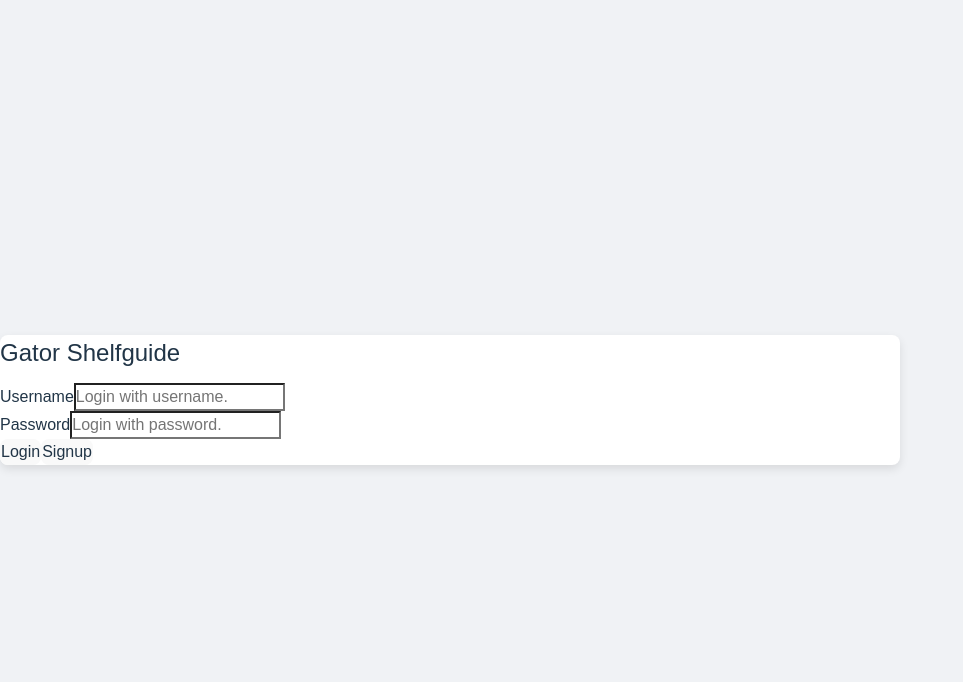
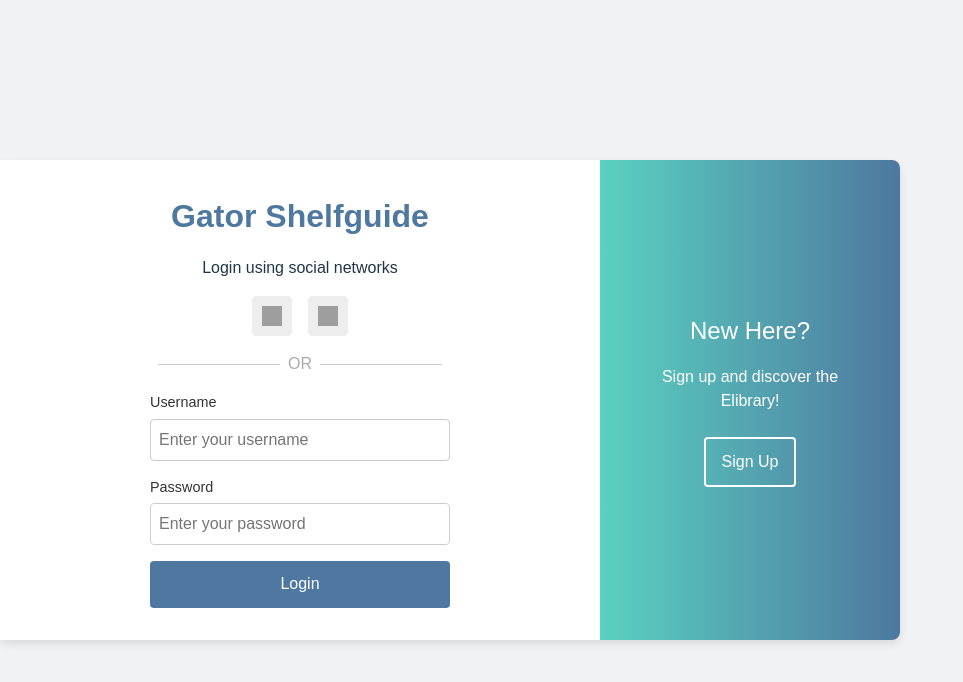
Before and after one commit to weirong57/CEN5035-2025SP---Gator-Shelfguide, a React (Vite) app in the folder library-system/: page /login in a window 1280 px wide. Shown: the top 682 px of the page, without its empty margins (0-963 px from the left). Built offline with nearby package versions, Linux system fonts and the light colour scheme; grey boxes are pictures that could not be loaded.

Commit message:
login.jsx

```diff
--- a/library-system/src/login.jsx
+++ b/library-system/src/login.jsx
@@ -1,4 +1,3 @@
-// Login.js
 import React, { useState } from 'react';
 import { useNavigate } from 'react-router-dom';
 import './Login.css';
@@ -8,57 +7,100 @@ const Login = () => {
   const [password, setPassword] = useState('');
   const navigate = useNavigate();
 
-  const handleSubmit = (type) => (e) => {
+  // Handle username/password login
+  const handleLogin = (e) => {
     e.preventDefault();
 
     if (!username.trim() || !password.trim()) {
-      alert('Please login with your username and password.');
+      alert('Please enter your username and password.');
       return;
     }
 
-    console.log(`${type}:`, username, password);
+    // TODO: Replace with your actual authentication logic
+    console.log('Username login:', username, password);
     localStorage.setItem('isLoggedIn', 'true');
-
     navigate('/main/dashboard');
   };
 
+  // Navigate to signup page
+  const handleSignup = () => {
+    navigate('/signup');
+  };
+
+  // Placeholder for social login
+  const handleSocialLogin = (provider) => {
+    console.log(`Login with ${provider}`);
+  };
+
   return (
+    <div className="login-page">
       <div className="login-container">
-      <div className="login-dialog">
-        <h2>Gator Shelfguide</h2>
-        <form onSubmit={handleSubmit('Login')}>
-          <div className="form-group">
+        {/* LEFT COLUMN */}
+        <div className="login-left">
+          <div className="left-content">
+            <div className="logo">Gator Shelfguide</div>
+            <p>Login using social networks</p>
+            <div className="social-login">
+              <button
+                className="social-button"
+                onClick={() => handleSocialLogin('Gmail')}
+              >
+                <img
+                  src="https://upload.wikimedia.org/wikipedia/commons/4/4e/Gmail_Icon.png"
+                  alt="Gmail"
+                  width="20"
+                  height="20"
+                />
+              </button>
+              <button
+                className="social-button"
+                onClick={() => handleSocialLogin('Outlook')}
+              >
+                <img
+                  src="https://upload.wikimedia.org/wikipedia/commons/7/76/Microsoft_Office_Outlook_%282018%E2%80%93present%29.svg"
+                  alt="Outlook"
+                  width="20"
+                  height="20"
+                />
+              </button>
+            </div>
+
+            <div className="or-divider">OR</div>
+
+            <form className="login-form" onSubmit={handleLogin}>
               <label htmlFor="username">Username</label>
               <input
+                id="username"
                 type="text"
-              id="username"
+                placeholder="Enter your username"
                 value={username}
                 onChange={(e) => setUsername(e.target.value)}
-              placeholder="Login with username."
-              required
               />
-          </div>
-          <div className="form-group">
+
               <label htmlFor="password">Password</label>
               <input
+                id="password"
                 type="password"
-              id="password"
+                placeholder="Enter your password"
                 value={password}
                 onChange={(e) => setPassword(e.target.value)}
-              placeholder="Login with password."
-              required
               />
+
+              <button type="submit">Login</button>
+            </form>
           </div>
-          <div className="button-group">
-            <button type="submit">Login</button>
-            <button
-              type="button"
-              onClick={handleSubmit('Signup')}
-            >
-              Signup
-            </button>
         </div>
-        </form>
+
+        {/* RIGHT COLUMN (Gradient Sidebar) */}
+        <div className="login-right">
+          <div className="signup-box">
+            <h2>New Here?</h2>
+            <p>
+              Sign up and discover the Elibrary!
+            </p>
+            <button onClick={handleSignup}>Sign Up</button>
+          </div>
+        </div>
       </div>
     </div>
   );
```
Lines whose indentation alone changed are shown as unchanged.
